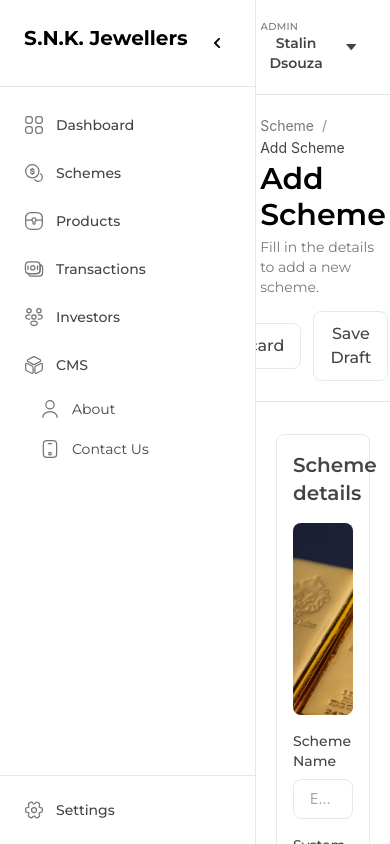
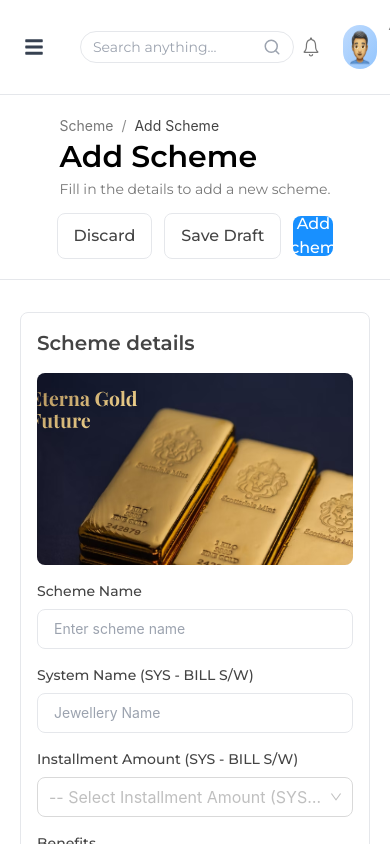
Before and after one commit to teammetasoft/snk-client, a React (Vite) app: page /scheme-create in a window 390 px wide. Built offline with nearby package versions, Linux system fonts and the light colour scheme.

Commit message:
updated the sidebar responsiveness

```diff
--- a/src/components/common/Sidebar.jsx
+++ b/src/components/common/Sidebar.jsx
@@ -25,7 +25,7 @@ import AboutIcon from '../../assets/sidebar/about.svg';
 import ContactIcon from '../../assets/sidebar/contact.svg';
 import SettingsIcon from '../../assets/sidebar/settings.svg';
 
-function Sidebar({ mobileOpen, setIsMobileOpen }) {
+function Sidebar({ mobileOpen, isSidebarOpen, setIsSidebarOpen }) {
   const [isCollapsed, setIsCollapsed] = useState(false);
   const [cmsExpanded, setCmsExpanded] = useState(true);
   const location = useLocation();
@@ -68,9 +68,13 @@ function Sidebar({ mobileOpen, setIsMobileOpen }) {
     }
   };
 
+  const handleLinkClick = () => {
+    if (mobileOpen) {
+      setIsSidebarOpen(false);
+    }
+  };
+
   const MenuItem = ({ item, isBottom = false }) => {
-
-
     const content = (
       <Link
         to={item.path}
@@ -79,7 +83,10 @@ function Sidebar({ mobileOpen, setIsMobileOpen }) {
             ? ''
             : 'hover:bg-gray-50'
           }`}
-        onClick={() => handleMenuClick(item.id)}
+        onClick={() => {
+          handleMenuClick(item.id);
+          if (item.path) handleLinkClick();
+        }}
       >
         <img
           src={currentPath === item.path || (item.children && item.children.some(child => child.path === currentPath)) ? item.activeIcon : item.icon}
@@ -102,7 +109,7 @@ function Sidebar({ mobileOpen, setIsMobileOpen }) {
         <Tooltip
           title={item.label}
           placement="right"
-          color="#1890FF" // Tailwind's blue-800 for example
+          color="#1890FF"
         >
           {content}
         </Tooltip>
@@ -112,11 +119,13 @@ function Sidebar({ mobileOpen, setIsMobileOpen }) {
     return content;
   };
 
+
+  const sidebarClasses = mobileOpen
+    ? `fixed top-0 left-0 z-50 h-screen transition-transform duration-300 ${isSidebarOpen ? 'translate-x-0' : '-translate-x-full'} ${isCollapsed ? 'w-20' : 'w-64'}`
+    : `${isCollapsed ? 'w-20' : 'w-64'}  transition-all duration-300`;
+
   return (
-    <div
-      className={`${isCollapsed ? 'w-20' : 'w-64'
-        } bg-white border-r border-gray-200 h-screen flex flex-col transition-all duration-300 relative`}
-    >
+    <div className={`${sidebarClasses} bg-white border-r border-gray-200 flex flex-col`}>
       {/* Header */}
       <div className={`px-6 ${isCollapsed ? "py-[29px]" : "py-6"} border-b border-gray-200 flex items-center justify-between`}>
         {!isCollapsed && (
@@ -137,7 +146,6 @@ function Sidebar({ mobileOpen, setIsMobileOpen }) {
             <div key={item.id}>
               <MenuItem item={item} />
 
-
               {item.children && (
                 <>
                   {!isCollapsed && cmsExpanded && (
@@ -150,6 +158,7 @@ function Sidebar({ mobileOpen, setIsMobileOpen }) {
                             ? 'bg-blue-50'
                             : 'hover:bg-gray-50'
                             }`}
+                          onClick={handleLinkClick}
                         >
                           <img
                             src={currentPath === child.path ? child.activeIcon : child.icon}
@@ -182,6 +191,7 @@ function Sidebar({ mobileOpen, setIsMobileOpen }) {
                               ? 'bg-blue-50'
                               : 'hover:bg-gray-50'
                               }`}
+                            onClick={handleLinkClick}
                           >
                             <img
                               src={currentPath === child.path ? child.activeIcon : child.icon}
--- a/src/components/common/layout/Layout.jsx
+++ b/src/components/common/layout/Layout.jsx
@@ -1,29 +1,66 @@
-import { useState } from "react";
+import { useState, useEffect } from "react";
 import { Outlet } from "react-router-dom";
-import { FaBars } from "react-icons/fa";
 import Sidebar from "../Sidebar";
-import Topbar from "../Topbar";
 import Navbar from "../navbar/Navbar";
 
 export default function Layout() {
+    const [mobileOpen, setMobileOpen] = useState(false);
+    const [isSidebarOpen, setIsSidebarOpen] = useState(false);
 
-    const [mobileOpen, setMobileOpen] = useState(false);
+    useEffect(() => {
+        const handleResize = () => {
+            const width = window.innerWidth;
+            if (width < 768) {
+                setMobileOpen(true);
+                setIsSidebarOpen(false); // Close sidebar on resize to mobile
+            } else {
+                setMobileOpen(false);
+                setIsSidebarOpen(false);
+            }
+        };
+        handleResize();
+
+        window.addEventListener("resize", handleResize);
+        return () => window.removeEventListener("resize", handleResize);
+    }, []);
+
+    // Close sidebar when clicking outside (mobile only)
+    const handleBackdropClick = () => {
+        if (mobileOpen) {
+            setIsSidebarOpen(false);
+        }
+    };
 
     return (
+        <div className="flex h-screen">
+            {/* Backdrop for mobile */}
+            {mobileOpen && isSidebarOpen && (
+                <div
+                    className="fixed inset-0 bg-black bg-opacity-50 z-40 md:hidden"
+                    onClick={handleBackdropClick}
+                />
+            )}
 
-        <div className="flex h-screen ">
             {/* Sidebar */}
-            <Sidebar />
+            <Sidebar
+                mobileOpen={mobileOpen}
+                isSidebarOpen={isSidebarOpen}
+                setIsSidebarOpen={setIsSidebarOpen}
+            />
 
             {/* Main content */}
-            <div className="flex  flex-col flex-1 overflow-hidden relative">
-                {/* Topbar */}
+            <div className="flex flex-col flex-1 overflow-hidden relative">
+                {/* Navbar */}
                 <div className="">
-                    <Navbar />
+                    <Navbar
+                        mobileOpen={mobileOpen}
+                        isSidebarOpen={isSidebarOpen}
+                        setIsSidebarOpen={setIsSidebarOpen}
+                    />
                 </div>
 
                 {/* Page Content */}
-                <div className="flex-1 overflow-y-auto  ">
+                <div className="flex-1 overflow-y-auto">
                     <Outlet />
                 </div>
             </div>
--- a/src/components/common/navbar/Navbar.jsx
+++ b/src/components/common/navbar/Navbar.jsx
@@ -2,16 +2,34 @@ import React from 'react'
 import SearchBar from '../SearchBar'
 import Profile from './Profile'
 import { IoIosNotificationsOutline } from "react-icons/io";
+import { FaBars } from 'react-icons/fa';
 
 
-function Navbar() {
+function Navbar({ isSidebarOpen, setIsSidebarOpen, mobileOpen}) {
+
+  const handleMenuToggle = () => {
+    setIsSidebarOpen(!isSidebarOpen);
+  };
   return (
-    <div className='flex flex-row items-center justify-end gap-4 px-4 py-[21px] border-b border-gray-200'>
-      <SearchBar />
-      <div className='flex items-center justify-center w-10 h-10  cursor-pointer '>
-        <IoIosNotificationsOutline className='w-6 h-6 text-lightGray' />
+    <div className='flex flex-row items-center justify-between gap-4 px-4 py-[21px] border-b border-gray-200'>
+      <div className="flex items-center">
+        { mobileOpen && (
+          <button
+            onClick={handleMenuToggle}
+            className="p-2 hover:bg-gray-100 rounded-lg transition-colors mr-3"
+            aria-label="Toggle menu"
+          >
+            <FaBars size={20} className="text-gray-700" />
+          </button>
+        )}
       </div>
-      <Profile />
+      <div className="flex items-center">
+        <SearchBar />
+        <div className='flex items-center justify-center w-10 h-10  cursor-pointer '>
+          <IoIosNotificationsOutline className='w-6 h-6 text-lightGray' />
+        </div>
+        <Profile />
+      </div>
     </div>
   )
 }
```
